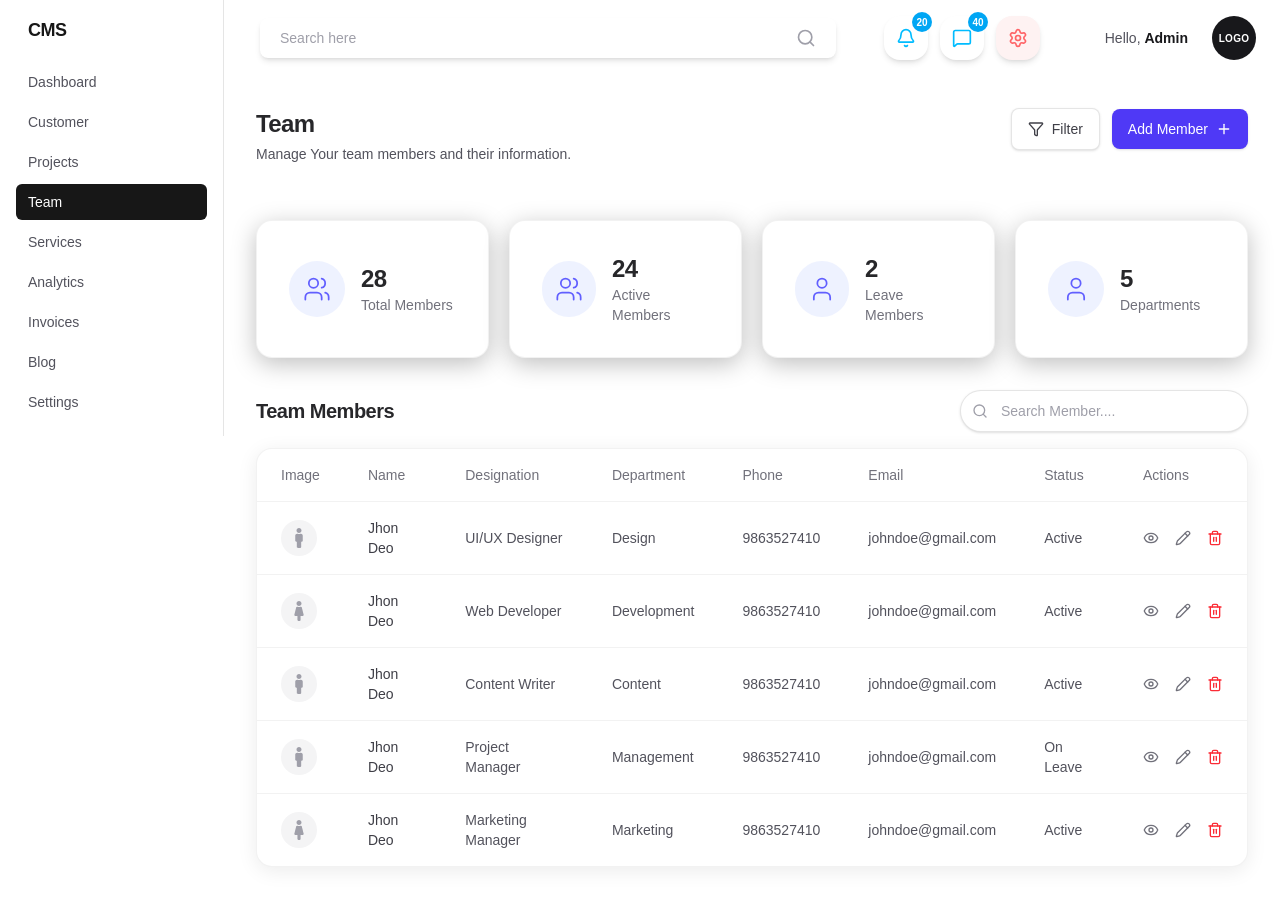
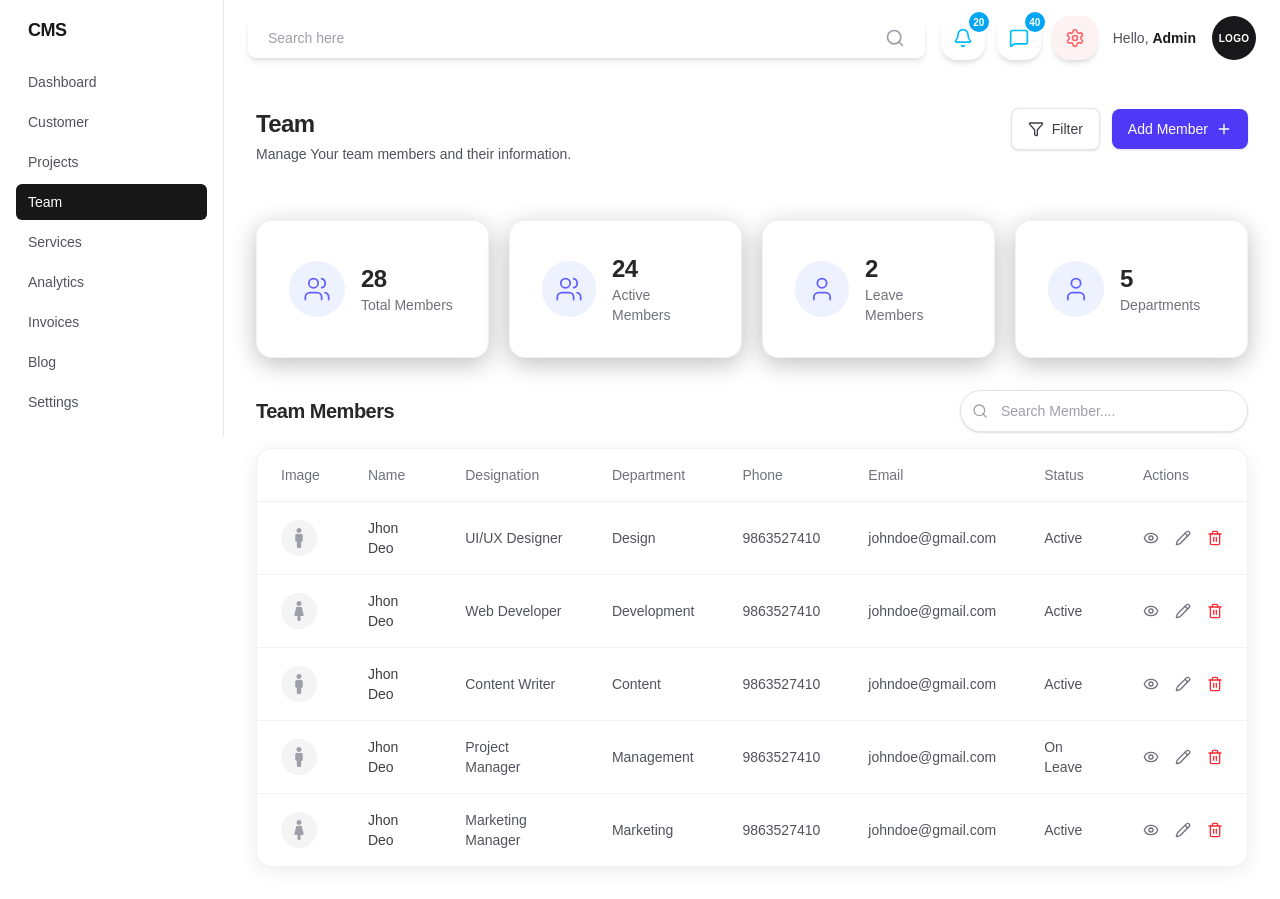
Before and after one commit to GoingGeniusGroup/CMS, a Next.js app: page /team in a window 1280 px wide. Built offline with nearby package versions, Linux system fonts and the light colour scheme.

Commit message:
topbar fixed

```diff
--- a/components/PageHeader.tsx
+++ b/components/PageHeader.tsx
@@ -49,9 +49,9 @@ function IconButton({
 
 export function Topbar() {
   return (
-    <header className="flex w-full items-center gap-6 px-6 py-4">
+    <header className="mx-auto flex w-full max-w-7xl items-center gap-4 px-6 py-4">
       {/* Search */}
-      <div className="relative mx-3 max-w-xl flex-1">
+      <div className="relative flex-1">
         <input
           type="text"
           placeholder="Search here"
@@ -61,7 +61,7 @@ export function Topbar() {
       </div>
 
       {/* Action icons */}
-      <div className="mx-3 flex items-center gap-3">
+      <div className="flex shrink-0 items-center gap-3">
         <IconButton badge={20}>
           <Bell className="h-5 w-5" />
         </IconButton>
@@ -74,8 +74,8 @@ export function Topbar() {
       </div>
 
       {/* Greeting + logo */}
-      <div className="ml-auto flex items-center gap-6">
-        <p className="text-sm text-zinc-600 dark:text-zinc-300">
+      <div className="flex shrink-0 items-center gap-4">
+        <p className="hidden text-sm text-zinc-600 sm:block dark:text-zinc-300">
           Hello, <span className="font-semibold text-zinc-900 dark:text-white">Admin</span>
         </p>
         <div className="flex h-11 w-11 items-center justify-center rounded-full bg-zinc-900 text-[10px] font-bold uppercase tracking-wide text-white">
```
